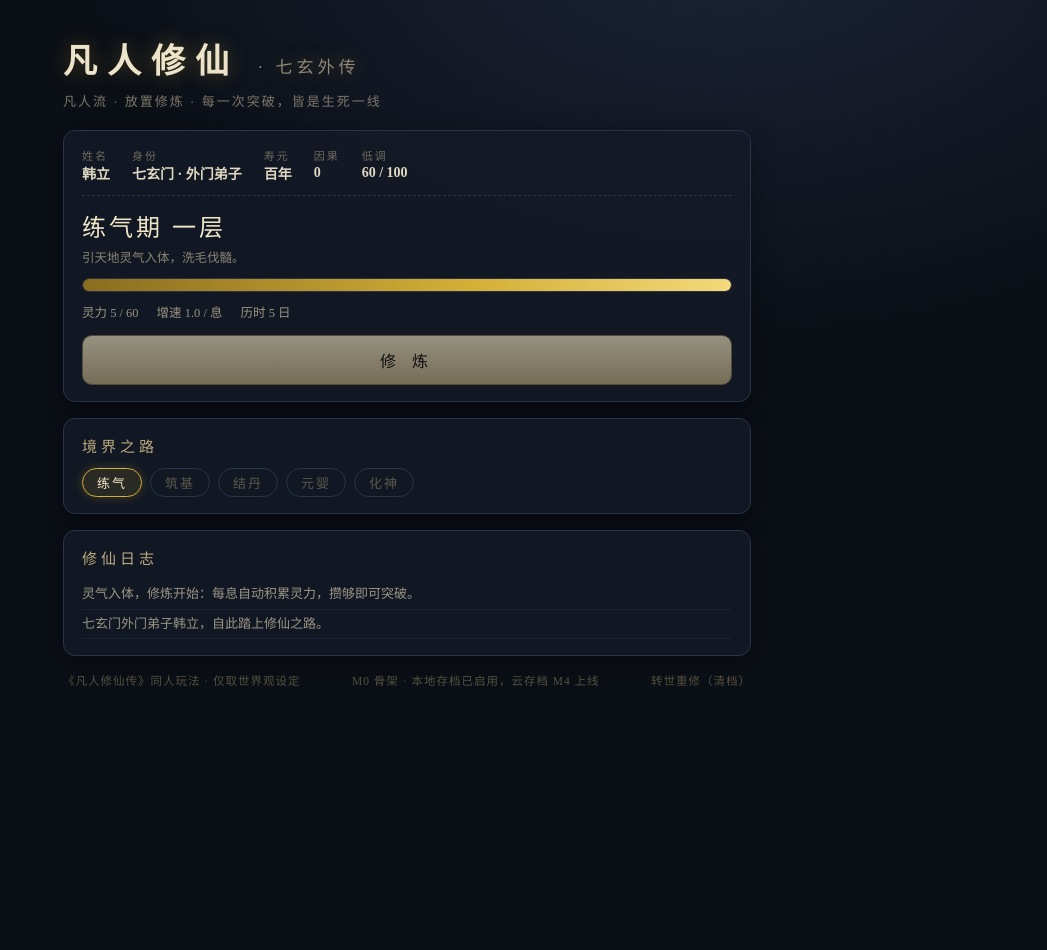
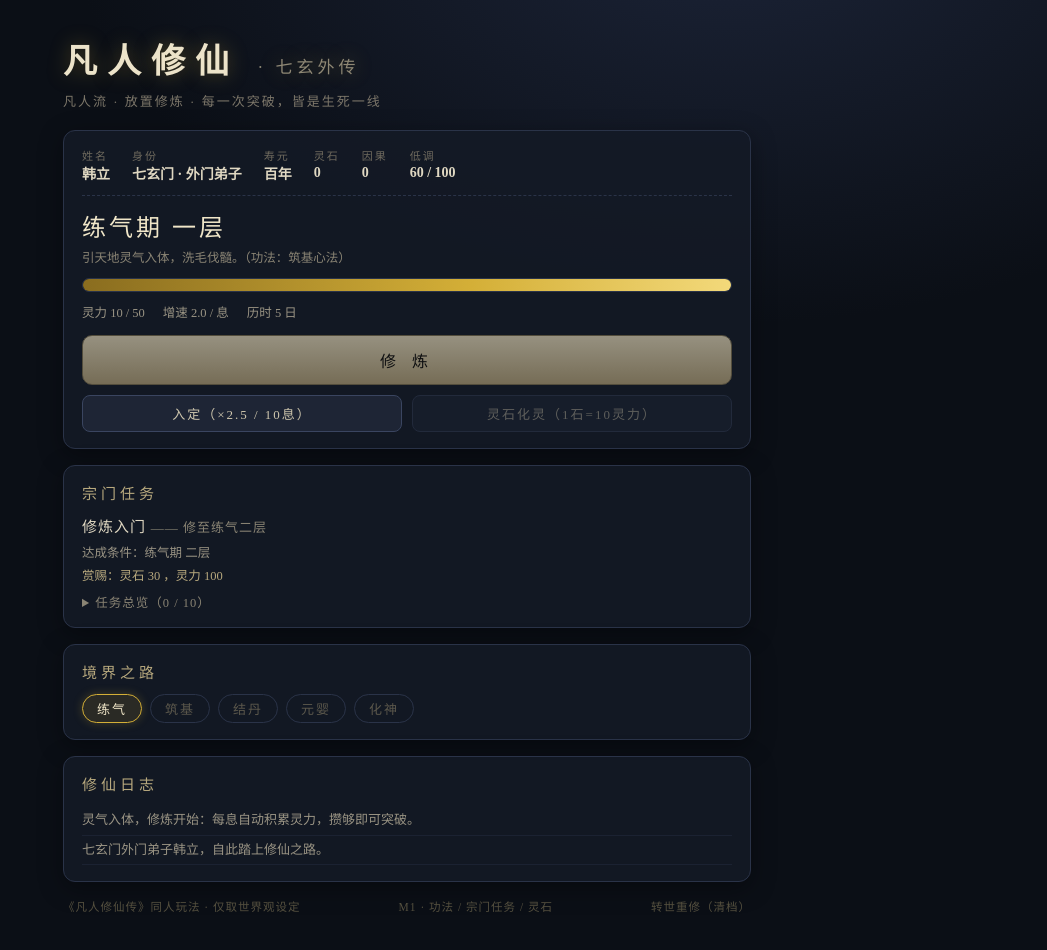
Before and after one commit to MetaQian/fanren-xiuxian, a Vue app: page / in a window 1280 px wide. Shown: the top 950 px of the page, without its empty margins (233-1280 px from the left). Before the commit the page ends 800 px from the top, so only its background shows below. Built offline with nearby package versions, Linux system fonts and the light colour scheme.

Commit message:
M0: 完整项目（前端 + Worker + 部署配置）

```diff
--- a/frontend/src/App.vue
+++ b/frontend/src/App.vue
@@ -1,16 +1,21 @@
 <script setup lang="ts">
 import { onBeforeUnmount, onMounted, ref } from "vue";
-import { REALMS } from "./game/data";
+import { METHODS, MISSIONS, REALMS } from "./game/data";
 import {
   type GameState,
   type LogEntry,
   act,
+  checkMissions,
+  currentMission,
   load,
+  meditate,
+  methodOf,
   nextCost,
   resetGame,
   save,
   speedOf,
   stageLabel,
+  stoneToSpirit,
   tick,
 } from "./game/state";
 
@@ -41,16 +46,24 @@ const pct = () => {
   return Math.min(100, (s.value.spirit / c) * 100);
 };
 const injured = () => Date.now() < s.value.injuredUntil;
+const meditating = () => Date.now() < s.value.meditateUntil;
 const btnText = () => {
   if (isFinal()) return "已臻化神 · 静待飞升";
   return isTopStage() ? `冲击${REALMS[s.value.realm + 1].name}` : "修 炼";
 };
 const canAct = () => !isFinal() && s.value.spirit >= cost();
+const breakChance = () =>
+  Math.min(0.95, REALMS[s.value.realm].breakChance + methodOf(s.value).breakBonus);
+
+const mission = () => currentMission(s.value);
+const missionDone = (m: (typeof MISSIONS)[number]) =>
+  s.value.realm > m.realm || (s.value.realm === m.realm && s.value.stage >= m.stage);
 
 let timer: number | undefined;
 onMounted(() => {
   timer = window.setInterval(() => {
     tick(s.value, 1);
+    checkMissions(s.value);
     if (Math.floor(s.value.days) % 10 === 0) save(s.value);
   }, 1000);
   window.addEventListener("beforeunload", save);
@@ -71,23 +84,65 @@ onBeforeUnmount(() => {
     <section class="card">
       <div class="who">
         <div><label>姓名</label><b>{{ s.name }}</b></div>
-        <div><label>身份</label><b>七玄门 · 外门弟子</b></div>
+        <div><label>身份</label><b>七玄门 · {{ s.rank }}</b></div>
         <div><label>寿元</label><b>{{ REALMS[s.realm].lifespan }}</b></div>
+        <div><label>灵石</label><b>{{ s.stones.toLocaleString() }}</b></div>
         <div><label>因果</label><b>{{ s.karma }}</b></div>
         <div><label>低调</label><b>{{ s.lowKey }} / 100</b></div>
       </div>
       <div class="realm-name">{{ stageLabel(s.realm, s.stage) }}</div>
-      <p class="realm-note">{{ REALMS[s.realm].note }}</p>
+      <p class="realm-note">{{ REALMS[s.realm].note }}（功法：{{ methodOf(s).name }}）</p>
       <div class="bar"><div class="fill" :style="{ width: pct + '%' }"></div></div>
       <div class="meta">
         <span>灵力 {{ Math.floor(s.spirit).toLocaleString() }} / {{ cost() ? cost().toLocaleString() : "—" }}</span>
-        <span>增速 {{ speedOf(s).toFixed(1) }} / 息{{ injured() ? " · 重伤疗伤中" : "" }}</span>
+        <span>
+          增速 {{ speedOf(s).toFixed(1) }} / 息
+          <em v-if="meditating()" class="stat">入定中</em>
+          <em v-if="injured()" class="stat warn-stat">重伤</em>
+        </span>
         <span>历时 {{ Math.floor(s.days).toLocaleString() }} 日</span>
       </div>
       <button class="act" :disabled="!canAct()" @click="doAct">{{ btnText() }}</button>
+      <div class="sub-actions">
+        <button class="mini" :disabled="meditating()" @click="meditate(s); syncLogs()">
+          入定（×2.5 / 10息）
+        </button>
+        <button class="mini" :disabled="s.stones <= 0" @click="stoneToSpirit(s); syncLogs()">
+          灵石化灵（1石=10灵力）
+        </button>
+      </div>
       <p v-if="!isFinal() && isTopStage()" class="warn">
-        突破成功率 {{ Math.round(REALMS[s.realm].breakChance * 100) }}% —— 失败恐遭天劫反噬
+        突破成功率 {{ Math.round(breakChance() * 100) }}%（功法加成已计入）—— 失败恐遭天劫反噬
       </p>
+    </section>
+
+    <section class="card">
+      <h2>宗门任务</h2>
+      <div class="mission" v-if="mission()">
+        <div class="m-name">{{ mission()!.name }} <em class="m-desc">—— {{ mission()!.desc }}</em></div>
+        <div class="m-req">
+          达成条件：{{ stageLabel(mission()!.realm, mission()!.stage) }}
+        </div>
+        <div class="m-reward">
+          赏赐：灵石 {{ mission()!.stones.toLocaleString() }}
+          <template v-if="mission()!.spirit">，灵力 {{ mission()!.spirit.toLocaleString() }}</template>
+          <template v-if="mission()!.method">，功法【{{ METHODS.find((m) => m.id === mission()!.method)?.name }}】</template>
+          <template v-if="mission()!.rank">，晋升{{ mission()!.rank }}</template>
+        </div>
+      </div>
+      <p v-else class="m-done">宗门任务已全部完成，此界再无执念。</p>
+      <details class="m-list" v-if="mission()">
+        <summary>任务总览（{{ MISSIONS.filter(missionDone).length }} / {{ MISSIONS.length }}）</summary>
+        <ul>
+          <li
+            v-for="m in MISSIONS"
+            :key="m.id"
+            :class="{ done: missionDone(m), cur: m.id === mission()!.id }"
+          >
+            {{ m.name }}：{{ m.desc }}
+          </li>
+        </ul>
+      </details>
     </section>
 
     <section class="card">
@@ -113,7 +168,7 @@ onBeforeUnmount(() => {
 
     <footer>
       <span>《凡人修仙传》同人玩法 · 仅取世界观设定</span>
-      <span>M0 骨架 · 本地存档已启用，云存档 M4 上线</span>
+      <span>M1 · 功法 / 宗门任务 / 灵石</span>
       <button class="reset" @click="doReset">转世重修（清档）</button>
     </footer>
   </div>
--- a/frontend/src/game/data.ts
+++ b/frontend/src/game/data.ts
@@ -1,4 +1,5 @@
-// 境界数据表 —— 后续扩内容只加数据，不改逻辑
+// 数据表 —— 境界 / 功法 / 宗门任务。扩内容只加数据，不改逻辑。
+
 export interface RealmDef {
   id: string;
   name: string;
@@ -6,7 +7,7 @@ export interface RealmDef {
   speed: number; // 每息（1秒）基础灵力
   baseCost: number; // 本境界第一小境突破所需灵力
   lifespan: string;
-  breakChance: number; // 冲入本境界的成功率（1=无需突破）
+  breakChance: number; // 冲入本境界基础成功率（1=无需突破）
   note: string;
 }
 
@@ -15,8 +16,8 @@ export const REALMS: RealmDef[] = [
     id: "lianqi",
     name: "练气",
     stages: 9,
-    speed: 1,
-    baseCost: 60,
+    speed: 2,
+    baseCost: 50,
     lifespan: "百年",
     breakChance: 1,
     note: "引天地灵气入体，洗毛伐髓。",
@@ -65,3 +66,66 @@ export const REALMS: RealmDef[] = [
 
 export const CN_NUM = ["一", "二", "三", "四", "五", "六", "七", "八", "九"];
 export const SUB4 = ["初阶", "中阶", "后阶", "大圆满"];
+
+// 功法
+export interface MethodDef {
+  id: string;
+  name: string;
+  speedMul: number; // 修炼速度倍率
+  breakBonus: number; // 大境界突破成功率加成
+  unlock: string; // 获取途径（展示用）
+  desc: string;
+}
+
+export const METHODS: MethodDef[] = [
+  {
+    id: "basic",
+    name: "筑基心法",
+    speedMul: 1,
+    breakBonus: 0,
+    unlock: "七玄门默认功法",
+    desc: "平实无华，修炼之道起点。",
+  },
+  {
+    id: "spirit",
+    name: "聚灵诀",
+    speedMul: 1.2,
+    breakBonus: 0,
+    unlock: "外门任务奖励",
+    desc: "汇聚天地游离灵气，修炼速度 +20%。",
+  },
+  {
+    id: "star",
+    name: "星辰力",
+    speedMul: 1.1,
+    breakBonus: 0.08,
+    unlock: "结丹任务奖励",
+    desc: "借星辰之势淬炼灵基，突破成功率 +8%。",
+  },
+];
+
+// 宗门任务链（按境界里程碑推进）
+export interface MissionDef {
+  id: string;
+  name: string;
+  desc: string;
+  realm: number; // 要求境界下标
+  stage: number; // 要求小境界（1 起）
+  stones: number; // 灵石奖励
+  spirit: number; // 灵力奖励
+  method?: string; // 解锁功法
+  rank?: string; // 身份晋升
+}
+
+export const MISSIONS: MissionDef[] = [
+  { id: "m1", name: "修炼入门", desc: "修至练气二层", realm: 0, stage: 2, stones: 30, spirit: 100 },
+  { id: "m2", name: "引气入体", desc: "修至练气四层", realm: 0, stage: 4, stones: 80, spirit: 300 },
+  { id: "m3", name: "聚灵", desc: "修至练气七层", realm: 0, stage: 7, stones: 200, spirit: 800, method: "spirit" },
+  { id: "m4", name: "筑基大典", desc: "突破至筑基", realm: 1, stage: 1, stones: 500, spirit: 2000, rank: "内门弟子" },
+  { id: "m5", name: "内门试炼", desc: "修至筑基中期", realm: 1, stage: 2, stones: 800, spirit: 5000 },
+  { id: "m6", name: "筑基圆满", desc: "修至筑基大圆满", realm: 1, stage: 4, stones: 1500, spirit: 12000 },
+  { id: "m7", name: "结丹", desc: "突破至结丹", realm: 2, stage: 1, stones: 3000, spirit: 40000, method: "star", rank: "核心弟子" },
+  { id: "m8", name: "金丹圆满", desc: "修至结丹大圆满", realm: 2, stage: 4, stones: 6000, spirit: 120000 },
+  { id: "m9", name: "元婴出窍", desc: "突破至元婴", realm: 3, stage: 1, stones: 12000, spirit: 400000 },
+  { id: "m10", name: "化神", desc: "登临此界巅峰：化神", realm: 4, stage: 1, stones: 30000, spirit: 0 },
+];
--- a/frontend/src/game/state.ts
+++ b/frontend/src/game/state.ts
@@ -1,4 +1,4 @@
-import { CN_NUM, REALMS, SUB4 } from "./data";
+import { METHODS, MISSIONS, type MethodDef, CN_NUM, REALMS, SUB4 } from "./data";
 
 export interface LogEntry {
   t: number;
@@ -11,10 +11,15 @@ export interface GameState {
   realm: number; // REALMS 下标
   stage: number; // 1 起
   spirit: number; // 当前灵力
+  stones: number; // 灵石（宗门资源）
+  methodId: string; // 当前功法
+  missionIdx: number; // MISSIONS 推进下标（下一条待领任务）
+  rank: string; // 宗门身份
   days: number; // 游戏内天数（1 现实秒 = 1 息 ≈ 1 天）
   karma: number; // 因果
   lowKey: number; // 低调值 0-100
   injuredUntil: number; // 重伤状态截止（真实时间戳 ms）
+  meditateUntil: number; // 入定状态截止（真实时间戳 ms）
   logs: LogEntry[];
   lastSave: number;
   created: number;
@@ -23,6 +28,9 @@ export interface GameState {
 const SAVE_KEY = "fanren_xiuxian_save_v1";
 const OFFLINE_CAP_SEC = 8 * 3600; // 离线最多结算 8 小时
 const OFFLINE_RATE = 0.5; // 离线五成速度
+const MEDITATE_SEC = 10; // 入定持续时间
+const MEDITATE_MUL = 2.5; // 入定速度倍率
+const STONE_TO_SPIRIT = 10; // 1 灵石抵 10 灵力
 
 export function stageLabel(realm: number, stage: number): string {
   const r = REALMS[realm];
@@ -31,9 +39,15 @@ export function stageLabel(realm: number, stage: number): string {
   return `${r.name}·${SUB4[stage - 1]}`;
 }
 
+export function methodOf(s: GameState): MethodDef {
+  return METHODS.find((m) => m.id === s.methodId) ?? METHODS[0];
+}
+
 export function speedOf(s: GameState): number {
   const r = REALMS[s.realm];
-  let v = r.speed * (1 + 0.12 * (s.stage - 1));
+  const m = methodOf(s);
+  let v = r.speed * (1 + 0.12 * (s.stage - 1)) * m.speedMul;
+  if (Date.now() < s.meditateUntil) v *= MEDITATE_MUL;
   if (Date.now() < s.injuredUntil) v *= 0.5;
   return v;
 }
@@ -50,9 +64,40 @@ export function nextCost(s: GameState): number {
   return special[nxt.id] ?? nxt.baseCost * 4;
 }
 
+export function currentMission(s: GameState) {
+  return s.missionIdx < MISSIONS.length ? MISSIONS[s.missionIdx] : null;
+}
+
 export function pushLog(s: GameState, text: string, kind: LogEntry["kind"] = "info"): void {
   s.logs.push({ t: Date.now(), text, kind });
   if (s.logs.length > 200) s.logs.splice(0, s.logs.length - 200);
+}
+
+// 领取已完成的任务（境界达标后调用）
+export function checkMissions(s: GameState): void {
+  let changed = false;
+  while (s.missionIdx < MISSIONS.length) {
+    const m = MISSIONS[s.missionIdx];
+    if (s.realm > m.realm || (s.realm === m.realm && s.stage >= m.stage)) {
+      s.missionIdx += 1;
+      s.stones += m.stones;
+      if (m.spirit) s.spirit += m.spirit;
+      if (m.method && m.method !== s.methodId) {
+        s.methodId = m.method;
+        const md = METHODS.find((x) => x.id === m.method);
+        pushLog(s, `宗门功法阁秘授新功法【${md?.name ?? m.method}】！`, "good");
+      }
+      if (m.rank) {
+        s.rank = m.rank;
+        pushLog(s, `宗门大比夺魁，晋升为七玄门·${m.rank}！`, "break");
+      }
+      pushLog(s, `任务【${m.name}】完成：灵石 +${m.stones}${m.spirit ? `，灵力 +${m.spirit}` : ""}。`, "good");
+      changed = true;
+    } else {
+      break;
+    }
+  }
+  if (changed) save(s);
 }
 
 export function newGame(): GameState {
@@ -61,10 +106,15 @@ export function newGame(): GameState {
     realm: 0,
     stage: 1,
     spirit: 0,
+    stones: 0,
+    methodId: "basic",
+    missionIdx: 0,
+    rank: "外门弟子",
     days: 0,
     karma: 0,
     lowKey: 60,
     injuredUntil: 0,
+    meditateUntil: 0,
     logs: [],
     lastSave: Date.now(),
     created: Date.now(),
@@ -94,6 +144,7 @@ export function load(): GameState {
 
   let s: GameState;
   try {
+    // 以 newGame() 为底，兼容旧存档缺少的字段
     s = { ...newGame(), ...(JSON.parse(raw) as Partial<GameState>) };
   } catch {
     return newGame();
@@ -105,6 +156,7 @@ export function load(): GameState {
     s.spirit += gain;
     s.days += Math.floor(dt);
     pushLog(s, `闭关 ${Math.floor(dt).toLocaleString()} 日（离线按五成速度），得灵力 ${gain.toLocaleString()}。`, "info");
+    checkMissions(s);
   }
   s.lastSave = Date.now();
   return s;
@@ -124,14 +176,16 @@ export function act(s: GameState): void {
   }
   s.spirit -= cost;
   const r = REALMS[s.realm];
+  const m = methodOf(s);
 
   if (s.stage < r.stages) {
     s.stage += 1;
     pushLog(s, `功法精进，突破至【${stageLabel(s.realm, s.stage)}】！`, "good");
   } else {
+    const chance = Math.min(0.95, r.breakChance + m.breakBonus);
     const roll = Math.random();
     const nxt = REALMS[s.realm + 1];
-    if (roll < r.breakChance) {
+    if (roll < chance) {
       s.realm += 1;
       s.stage = 1;
       s.lowKey = Math.min(100, s.lowKey + 5);
@@ -149,6 +203,29 @@ export function act(s: GameState): void {
       );
     }
   }
+  checkMissions(s);
+  save(s);
+}
+
+// 入定：10 秒内修炼速度 ×2.5
+export function meditate(s: GameState): void {
+  if (Date.now() < s.meditateUntil) return;
+  s.meditateUntil = Date.now() + MEDITATE_SEC * 1000;
+  pushLog(s, "屏息凝神，进入入定状态：十息之内，修炼速度 ×2.5。", "info");
+  save(s);
+}
+
+// 灵石抵灵力：1 灵石 = 10 灵力（灵石全换）
+export function stoneToSpirit(s: GameState): void {
+  if (s.stones <= 0) {
+    pushLog(s, "囊中无石，无可兑换。", "info");
+    return;
+  }
+  const n = s.stones;
+  const gain = n * STONE_TO_SPIRIT;
+  s.stones = 0;
+  s.spirit += gain;
+  pushLog(s, `将 ${n} 枚灵石融入灵台，灵力 +${gain.toLocaleString()}。`, "good");
   save(s);
 }
 
--- a/frontend/src/style.css
+++ b/frontend/src/style.css
@@ -143,6 +143,49 @@ header .tag {
   cursor: not-allowed;
 }
 
+.sub-actions {
+  display: flex;
+  gap: 10px;
+  margin-top: 10px;
+}
+
+.mini {
+  flex: 1;
+  padding: 8px;
+  font-size: 13px;
+  letter-spacing: 2px;
+  font-family: inherit;
+  color: #cfc7ae;
+  background: rgba(42, 51, 72, 0.5);
+  border: 1px solid #3a4560;
+  border-radius: 8px;
+  cursor: pointer;
+  transition: filter 0.15s;
+}
+
+.mini:hover:not(:disabled) {
+  filter: brightness(1.2);
+}
+
+.mini:disabled {
+  opacity: 0.4;
+  cursor: not-allowed;
+}
+
+.stat {
+  margin-left: 6px;
+  padding: 1px 8px;
+  font-size: 11px;
+  color: #7fb2e0;
+  border: 1px solid #3a5a7a;
+  border-radius: 999px;
+}
+
+.warn-stat {
+  color: #cf8074;
+  border-color: #7a4a42;
+}
+
 .warn {
   margin: 10px 0 0;
   font-size: 12px;
@@ -176,6 +219,71 @@ header .tag {
   border-color: #d4af37;
   background: rgba(212, 175, 55, 0.12);
   box-shadow: 0 0 10px rgba(212, 175, 55, 0.25);
+}
+
+.mission {
+  margin-bottom: 8px;
+}
+
+.m-name {
+  font-size: 15px;
+  color: #e0d8c2;
+  letter-spacing: 1px;
+}
+
+.m-desc {
+  color: #8a8474;
+  font-size: 13px;
+  font-style: normal;
+}
+
+.m-req {
+  margin-top: 6px;
+  font-size: 12.5px;
+  color: #9a9484;
+}
+
+.m-reward {
+  margin-top: 4px;
+  font-size: 12.5px;
+  color: #b8a97e;
+}
+
+.m-done {
+  color: #b8a97e;
+  font-size: 13px;
+  margin: 0;
+  letter-spacing: 1px;
+}
+
+.m-list summary {
+  cursor: pointer;
+  font-size: 12.5px;
+  color: #8a8474;
+  letter-spacing: 1px;
+}
+
+.m-list ul {
+  list-style: none;
+  margin: 8px 0 0;
+  padding: 0;
+  font-size: 12.5px;
+  line-height: 1.9;
+  max-height: 180px;
+  overflow-y: auto;
+}
+
+.m-list li {
+  color: #5c584c;
+}
+
+.m-list li.done {
+  color: #9fc98a;
+  text-decoration: line-through;
+}
+
+.m-list li.cur {
+  color: #e9cf7f;
 }
 
 .log ul {
--- a/wrangler.json
+++ b/wrangler.json
@@ -1,7 +1,7 @@
 {
   "$schema": "node_modules/wrangler/config-schema.json",
   "name": "fanren-xiuxian",
-  "main": "worker/entry.ts",
+  "main": "frontend/worker/entry.ts",
   "compatibility_date": "2026-10-01",
   "workers_dev": true,
   "assets": {
```
Also changed, not shown: frontend/worker/entry.ts (renamed from worker/entry.ts), 5 other files (tests, documents, lock files or other folders).
